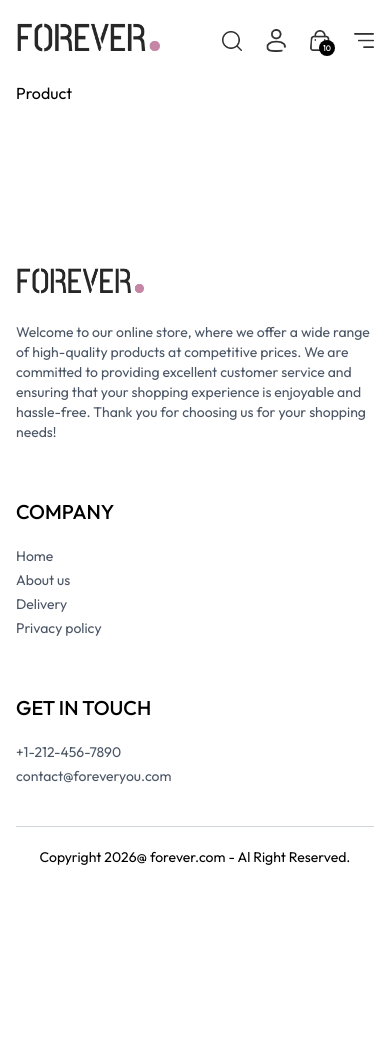
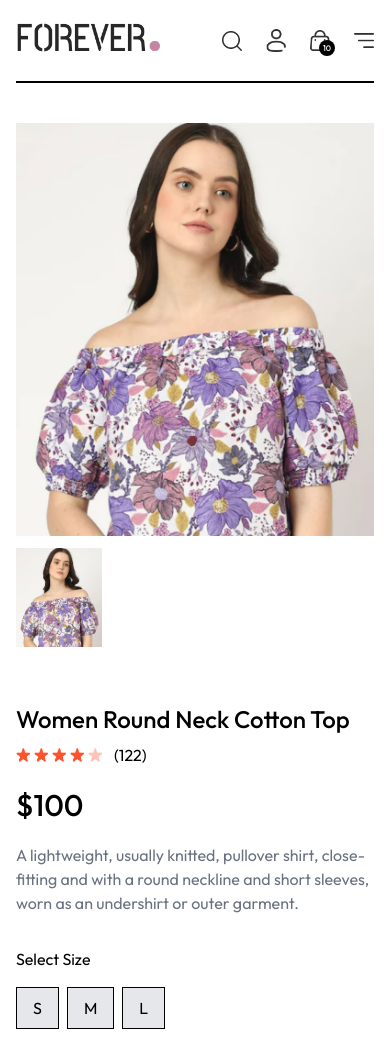
Before and after one commit to anishkumarsharma1/E-commerce-App, a React (Vite) app in the folder frontend/: page /product/aaaaa in a window 390 px wide. Shown: the top 1059 px of the page. Before the commit the page ends 887 px from the top, so only its background shows below. Built offline with nearby package versions, Linux system fonts and the light colour scheme.

Commit message:
feat: complete product page with image gallery and related products section

```diff
--- a/frontend/src/App.jsx
+++ b/frontend/src/App.jsx
@@ -11,12 +11,14 @@
 import Contact from './pages/Contact'
 import Navbar from './components/Navbar'
 import Footer from './components/Footer'
+import SearchBar from './components/SearchBar'
 
 const App = () => {
   return (
     <div className='px-4 sm:px-[5vw] ms:px-[7vw] lg:px-[9vw]'>
 
         <Navbar/>
+        <SearchBar/>
         <Routes>
             <Route path='/' element={<Home />} />
             <Route path='/collection' element={<Collection/>} />
--- a/frontend/src/components/Navbar.jsx
+++ b/frontend/src/components/Navbar.jsx
@@ -1,10 +1,13 @@
-import React, { useState } from 'react'
+import React, { useContext, useState } from 'react'
 import {assets} from '../assets/assets'
 import { Link,  NavLink } from 'react-router-dom'
+import { ShopContext } from '../context/ShopContext';
 
 const Navbar = () => {
 
     const [visible, setVisible] = useState(false);
+
+    const {setShowSearch} = useContext(ShopContext);
 
   return (
     <div className='flex items-center justify-between py-5 font-medium'>
@@ -34,7 +37,7 @@
         </ul>
 
         <div className='flex items-center gap-6'>
-            <img src={assets.search_icon} className='w-5 cursor-pointer' alt="" />
+            <img onClick={()=>setShowSearch(true)} src={assets.search_icon} className='w-5 cursor-pointer' alt="" />
 
             <div className='group relative'>
                 <img className='w-5 cursor-pointer' src={assets.profile_icon} alt="" />
--- /dev/null
+++ b/frontend/src/components/RelatedProducts.jsx
@@ -0,0 +1,36 @@
+import React, { useContext, useEffect, useState } from 'react'
+import { ShopContext } from '../context/ShopContext'
+import Title from './Title';
+import ProductItems from './ProductItems';
+
+const RelatedProducts = ({category, subCategory}) => {
+
+    const {products} = useContext(ShopContext);
+    const [related, setRelated] = useState([]);
+
+    useEffect(()=>{
+        if(products.length > 0){
+            let productsCopy = products.slice();
+
+            productsCopy = productsCopy.filter((item) => category === item.category);
+            productsCopy = productsCopy.filter((item) => subCategory === item.subCategory);
+
+            setRelated(productsCopy.slice(0,5));
+        }
+    },[products])
+
+  return (
+    <div className='my-24'>
+        <div className='text-center text-3xl py-2'>
+            <Title text1={"RELATED"} text2={"PRODUCTS"} />
+        </div>
+        <div className='grid grid-cols-2 sm:grid-cols-3 md:grid-cols-4 lg:grid-cols-5 gap-4 gap-y-6'>
+            {related.map((item,index)=>(
+                <ProductItems key={index} id={item._id} image={item.image} name={item.name} price={item.price} />
+            ))}
+        </div>
+    </div>
+  )
+}
+
+export default RelatedProducts
--- /dev/null
+++ b/frontend/src/components/SearchBar.jsx
@@ -0,0 +1,31 @@
+import React, { useContext, useEffect, useState } from 'react'
+import { ShopContext } from '../context/ShopContext'
+import { assets } from '../assets/assets';
+import { useLocation } from 'react-router-dom';
+
+const SearchBar = () => {
+
+    const {search, setSearch, showSearch, setShowSearch} = useContext(ShopContext);
+    const [visivle, setVisible] = useState(false);
+    const location = useLocation();
+
+    useEffect(()=>{
+        if(location.pathname.includes('collection')){
+            setVisible(true);
+        } else{
+            setVisible(false);
+        }
+    },[location])
+
+  return showSearch && visivle ? (
+    <div className='border-t border-b border-gray-200  bg-gray-50 text-center'>
+        <div className='inline-flex items-center justify-center border border-gray-400 px-5 py-2 my-5 mx-3 rounded-full w-3/4 sm:w-1/2 '>
+            <input value={search} onChange={(e)=>setSearch(e.target.value)} className='flex-1 outline-none bg-inherit text-sm' type='text' placeholder='Search'/>
+            <img className='w-4' src={assets.search_icon} alt="Search Icon" />
+        </div>
+        <img onClick={()=>setShowSearch(false)} className='inline w-3 cursor-pointer' src={assets.cross_icon} alt="" />
+    </div>
+  ) : null
+}
+
+export default SearchBar
--- a/frontend/src/context/ShopContext.jsx
+++ b/frontend/src/context/ShopContext.jsx
@@ -1,4 +1,4 @@
-import {createContext} from "react";
+import {createContext, useState} from "react";
 import { products } from "../assets/assets";
 
 export const ShopContext = createContext();
@@ -7,9 +7,12 @@
 
     const currency = "$";
     const delevery_fee = 10;
+    const [search, setSearch] = useState('');
+    const [showSearch, setShowSearch] = useState(false);
 
     const value = {
-        products , currency, delevery_fee
+        products , currency, delevery_fee,
+        search, setSearch,showSearch, setShowSearch
     }
 
     return(
--- a/frontend/src/index.css
+++ b/frontend/src/index.css
@@ -15,6 +15,10 @@
   font-style: normal;
 }
 
+::-webkit-scrollbar{
+    display: none;
+}
+
 @media (max-width:640px) {
     a.active{
         background-color: black;
--- a/frontend/src/pages/Collection.jsx
+++ b/frontend/src/pages/Collection.jsx
@@ -6,7 +6,7 @@
 
 const Collection = () => {
 
-  const {products} = useContext(ShopContext);
+  const {products, search , showSearch} = useContext(ShopContext);
   const [showFilter, setShowFilter] = useState(false);
   const [filterProducts, setFilterProducts] = useState([]);
   const [category, setCategory] = useState([]);
@@ -31,6 +31,10 @@
 
   const applyFilter = () => {
     let productsCopy = products.slice();
+
+    if(showSearch && search){
+      productsCopy = productsCopy.filter(item => item.name.toLowerCase().includes(search.toLowerCase()));
+    }
 
     if(category.length > 0) {
       productsCopy = productsCopy.filter(item => category.includes(item.category));
@@ -62,7 +66,7 @@
 
   useEffect(() => {
     applyFilter();
-  },[category, subCategory])
+  },[category, subCategory, search, showSearch])
 
   useEffect(() => {
     sortProduct();
--- a/frontend/src/pages/Product.jsx
+++ b/frontend/src/pages/Product.jsx
@@ -1,9 +1,99 @@
-import React from 'react'
+import React, { useContext, useEffect, useState } from 'react'
+import { useParams } from 'react-router-dom'
+import { ShopContext } from '../context/ShopContext';
+import { assets } from '../assets/assets';
+import RelatedProducts from '../components/RelatedProducts';
 
 const Product = () => {
-  return (
-    <div>Product</div>
-  )
+
+  const {productId} = useParams();
+  const {products, currency} = useContext(ShopContext);
+  const [productData, setProductData] = useState(false);
+  const [image, setImage] = useState('');
+  const [size, setSize] = useState('');
+
+  const fetchProductData = async () => {
+
+    products.map((item)=>{
+      if(item._id === productId){
+        setProductData(item)
+        setImage(item.image[0])
+        return null;
+      }
+    })
+
+  }
+
+  useEffect(()=>{
+    fetchProductData();
+  },[productId,products])
+
+  return productData ? (
+    <div className='border-t-2 pt-10 transition-opacity ease-in duration-500 opacity-100'>
+      {/* ------------- Product Data  ---------------*/}
+      <div className='flex gap-12 sm:gap-12 flex-col sm:flex-row'>
+
+        {/*------------- Product Images ------------*/}
+        <div className='flex-1 flex flex-col-reverse gap-3 sm:flex-row'>
+          <div className='flex sm:flex-col overflow-x-auto sm:overflow-y-scroll justify-between sm:justify-normal sm:w-[18.7%] w-full'>
+            {
+              productData.image.map((item,index)=>(
+                <img onClick={()=>setImage(item)} src={item} key={index} className='w-[24%] sm:w-full sm:mb-3 shrink-0 cursor-pointer' alt="" />
+              ))
+            }
+          </div>
+          <div className='w-full sm:w-[80%]'>
+            <img className='w-full h-auto' src={image} alt="" />
+          </div>
+        </div>
+
+          {/* ---------------  Product Info  ---------------*/}
+          <div className='flex-1'>
+            <h1 className='font-medium text-2xl mt-2'>{productData.name}</h1>
+            <div className='flex items-center gap-1 mt-2'>
+              <img src={assets.star_icon} alt=""  className='w-3.5'/>
+              <img src={assets.star_icon} alt=""  className='w-3.5'/>
+              <img src={assets.star_icon} alt=""  className='w-3.5'/>
+              <img src={assets.star_icon} alt=""  className='w-3.5'/>
+              <img src={assets.star_dull_icon} alt=""  className='w-3.5'/>
+              <p className='pl-2'>(122)</p>
+            </div>
+            <p className='mt-5 text-3xl font-medium'>{currency}{productData.price}</p>
+            <p className='mt-5 text-gray-500 md:w-4/5'>{productData.description}</p>
+            <div className='flex flex-col gap-4 my-8'>
+              <p>Select Size</p>
+              <div className='flex gap-2'>
+                {
+                  productData.sizes.map((item,index)=>(
+                    <button onClick={()=>setSize(item)} className={`border py-2 px-4 bg-gray-200 ${item === size ? 'border-orange-500 ': ''}`} key={index}>{item}</button>
+                  ))
+                }
+              </div>
+            </div>
+            <button className='bg-black text-white px-8 py-3 text-sm active:bg-gray-700'>ADD TO CART</button>
+            <hr className='mt-8 sm:w-4/5' />
+            <div className='text-sm text-gray-500 mt-5 flex flex-col gap-1'>
+                <p>100% Original Product.</p>
+                <p>Cash on delivery is availabel on this product.</p>
+                <p>Easy return and exchange policy within 7 days.</p>
+            </div>
+          </div>
+      </div>
+      {/* ------------- Description & Review section --------- */}
+      <div className='mt-20'>
+        <div className='flex'>
+          <b className='border px-5 py-3 text-sm'>Description</b>
+          <p className='border px-5 py-3 text-sm'>Reviews (122)</p>
+        </div>
+        <div className='flex flex-col gap-4 border px-6 py-6 text-sm text-gray-500'>
+          <p>An e-commerce website is an online platform that facilitates the buying and selling of products or services over the internet. It serves as a virtual marketplace where businesses and individuals can showcase their products, interact with customers, and conduct transactions without the need for a physical presence. E-commerce websites have gained immense popularity due to their convenience, accessibility, and the global reach they offer.</p>
+          <p>E-commerce websites typically display products or services along with detailed descriptions, images, prices, and any available variations (e.g., sizes, colors). Each product usually has its own dedicated page with relevant information.</p>
+        </div>
+      </div>
+      {/* ----------- Display Related Product ------------- */}
+      <RelatedProducts category={productData.category} subCategory={productData.subCategory} />
+    </div>
+  ) : <div className='opacity-0'></div>
 }
 
 export default Product
```
